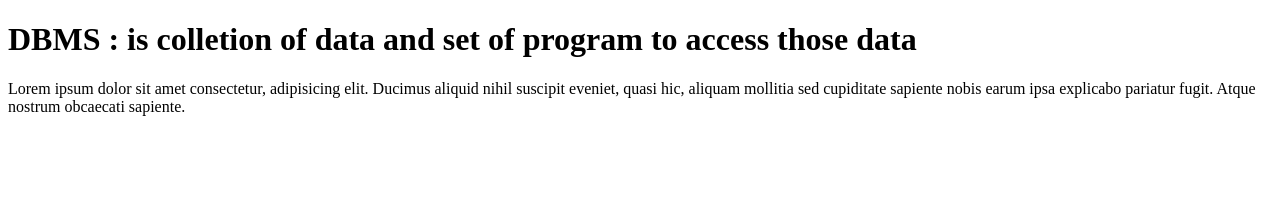
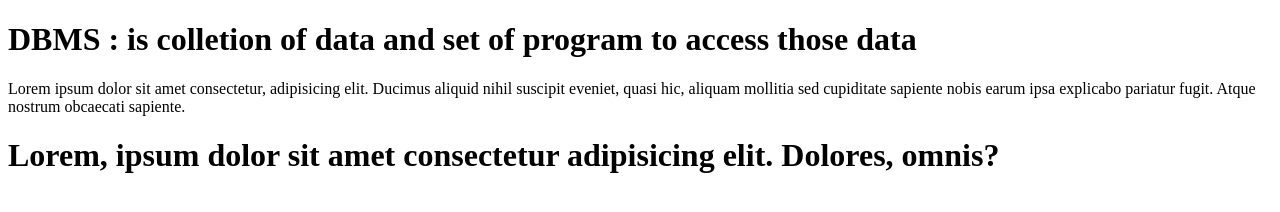
Before and after one commit to ankitmandloisoftwareengineer/1_gitProject, a plain HTML site: page index.html in a window 1280 px wide. Drawn offline with Linux system fonts and the light colour scheme.

Commit message:
chnages in new foledr

```diff
--- a/index.html
+++ b/index.html
@@ -13,5 +13,6 @@
       sapiente nobis earum ipsa explicabo pariatur fugit. Atque nostrum
       obcaecati sapiente.
     </p>
+    <h1>Lorem, ipsum dolor sit amet consectetur adipisicing elit. Dolores, omnis?</h1>
   </body>
 </html>
```
Also changed, not shown: anit.txt, ankit1.txt (added).
